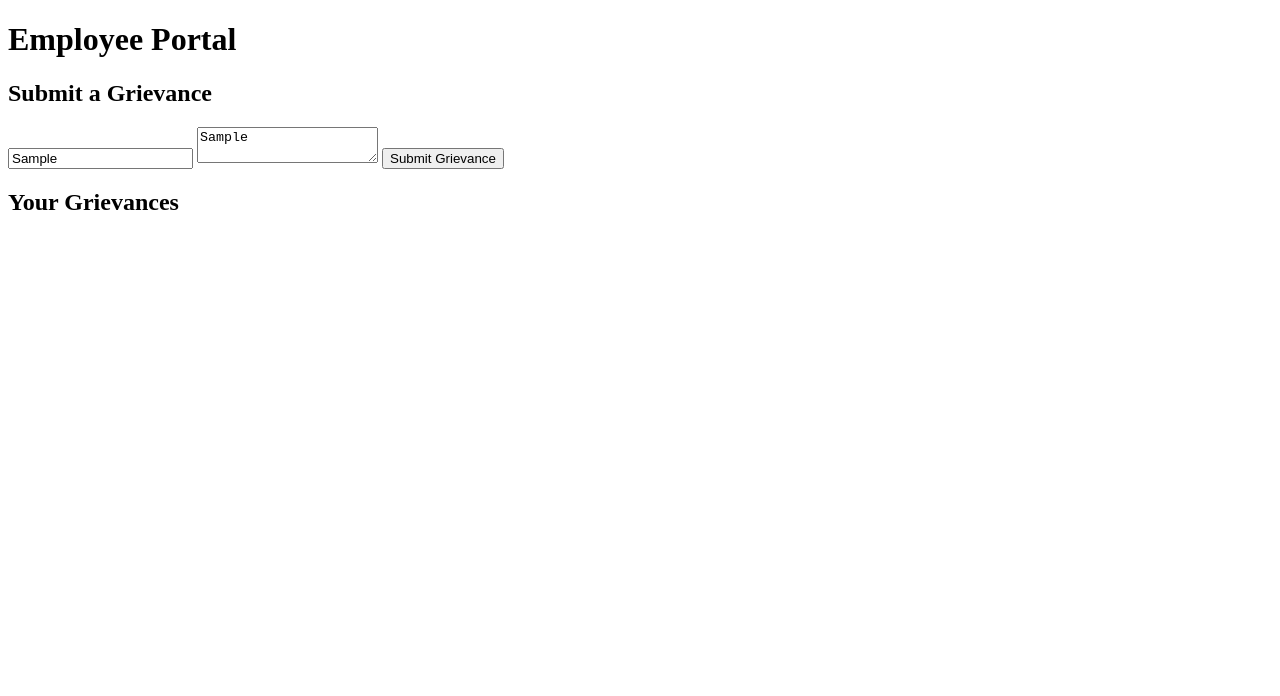
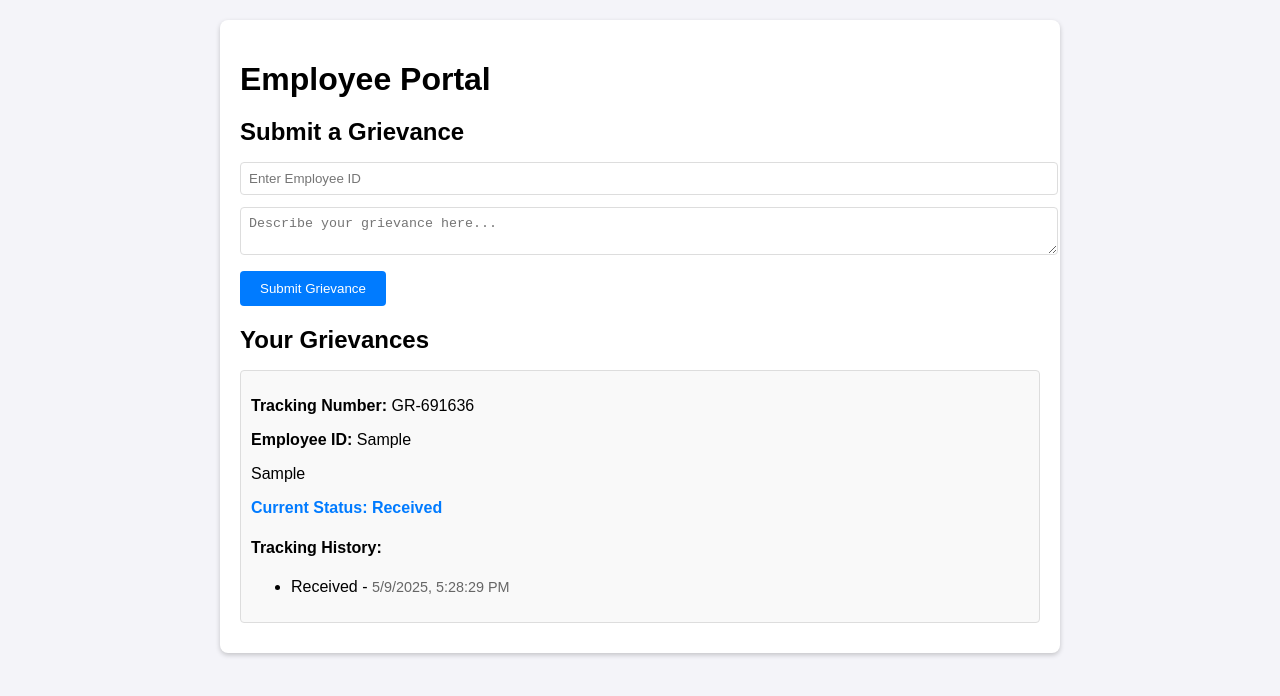
Before and after one commit to ssumir/employee-grievance-portal, a plain HTML site: page empptl.html in a window 1280 px wide. Both pictures are taken after typing "Sample", "Sample" into the empty fields and a click on the button "Submit Grievance". Drawn offline with Linux system fonts and the light colour scheme.

Commit message:
empptl.html

```diff
--- a/empptl.html
+++ b/empptl.html
@@ -4,7 +4,58 @@
   <meta charset="UTF-8">
   <meta name="viewport" content="width=device-width, initial-scale=1.0">
   <title>Employee Grievance Portal</title>
-  <link rel="stylesheet" href="styles.css">
+  <style>
+    body {
+      font-family: Arial, sans-serif;
+      margin: 0;
+      padding: 0;
+      background-color: #f4f4f9;
+    }
+    .container {
+      max-width: 800px;
+      margin: 20px auto;
+      padding: 20px;
+      background: #fff;
+      border-radius: 8px;
+      box-shadow: 0 2px 5px rgba(0, 0, 0, 0.2);
+    }
+    h1, h2 {
+      margin-bottom: 16px;
+    }
+    textarea, input {
+      width: 100%;
+      padding: 8px;
+      margin-bottom: 12px;
+      border: 1px solid #ddd;
+      border-radius: 4px;
+    }
+    button {
+      padding: 10px 20px;
+      color: #fff;
+      background-color: #007bff;
+      border: none;
+      border-radius: 4px;
+      cursor: pointer;
+    }
+    button:hover {
+      background-color: #0056b3;
+    }
+    .grievance {
+      border: 1px solid #ddd;
+      padding: 10px;
+      border-radius: 4px;
+      margin-bottom: 10px;
+      background: #f9f9f9;
+    }
+    .status {
+      font-weight: bold;
+      color: #007bff;
+    }
+    .timestamp {
+      font-size: 0.9em;
+      color: #666;
+    }
+  </style>
 </head>
 <body>
   <div class="container">
@@ -18,6 +69,59 @@
     <div id="employee-grievance-list"></div>
   </div>
 
-  <script src="scripts.js"></script>
+  <script>
+    const grievances = [];
+
+    function getCurrentTimestamp() {
+      const now = new Date();
+      return now.toLocaleString();
+    }
+
+    function generateTrackingNumber() {
+      return 'GR-' + Math.floor(Math.random() * 1000000).toString().padStart(6, '0');
+    }
+
+    function submitGrievance() {
+      const employeeId = document.getElementById('employee-id').value;
+      const description = document.getElementById('employee-grievance').value;
+
+      if (!employeeId.trim() || !description.trim()) {
+        alert('Please fill in all fields.');
+        return;
+      }
+
+      const grievance = {
+        id: grievances.length + 1,
+        employeeId,
+        description,
+        trackingNumber: generateTrackingNumber(),
+        status: 'Received',
+        history: [{ status: 'Received', timestamp: getCurrentTimestamp() }],
+      };
+
+      grievances.push(grievance);
+      document.getElementById('employee-id').value = '';
+      document.getElementById('employee-grievance').value = '';
+      renderEmployeeGrievances();
+    }
+
+    function renderEmployeeGrievances() {
+      const list = document.getElementById('employee-grievance-list');
+      list.innerHTML = grievances.map(g => `
+        <div class="grievance">
+          <p><strong>Tracking Number:</strong> ${g.trackingNumber}</p>
+          <p><strong>Employee ID:</strong> ${g.employeeId}</p>
+          <p>${g.description}</p>
+          <p class="status">Current Status: ${g.status}</p>
+          <div>
+            <h4>Tracking History:</h4>
+            <ul>
+              ${g.history.map(h => `<li>${h.status} - <span class="timestamp">${h.timestamp}</span></li>`).join('')}
+            </ul>
+          </div>
+        </div>
+      `).join('');
+    }
+  </script>
 </body>
 </html>
```
